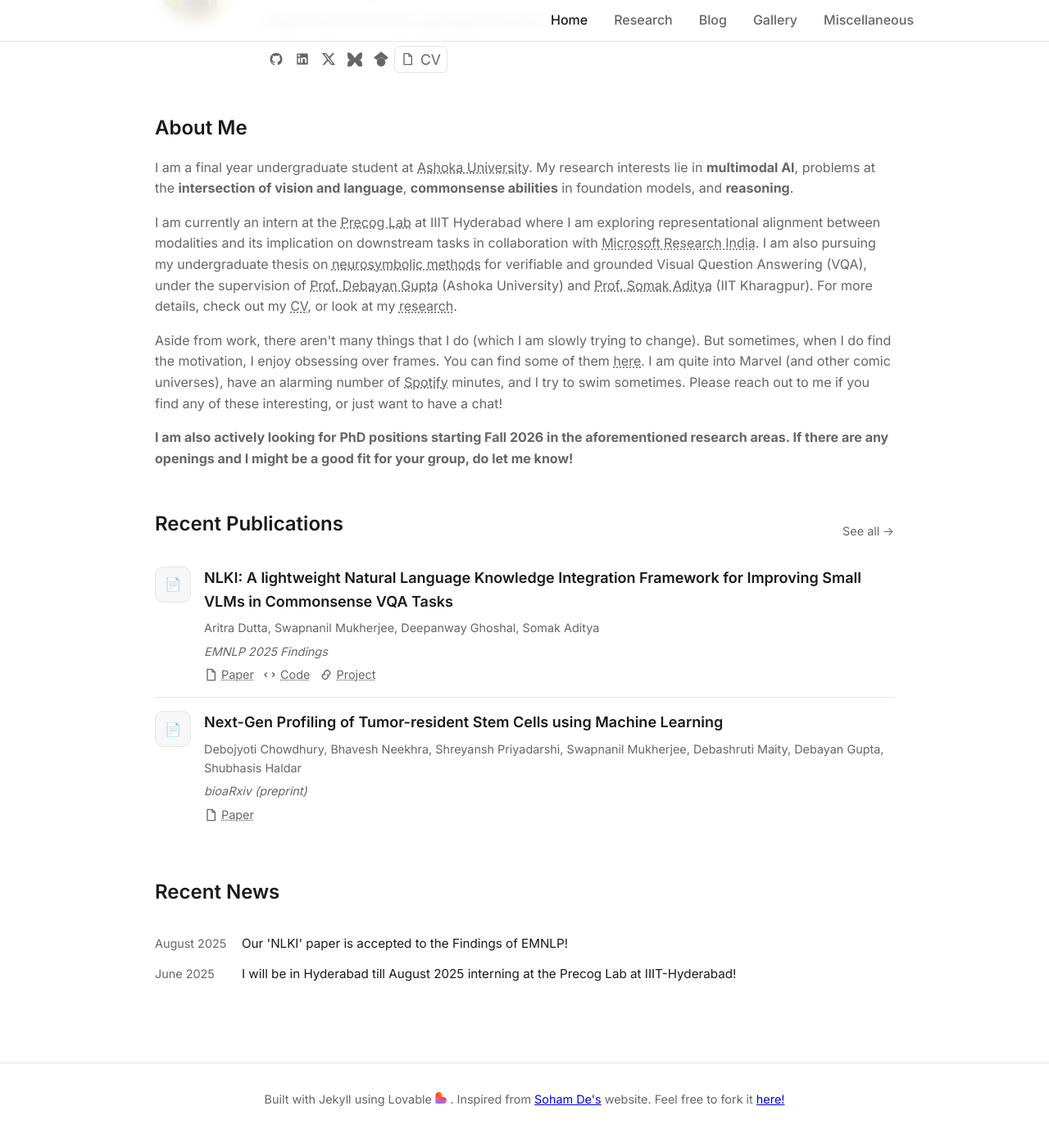
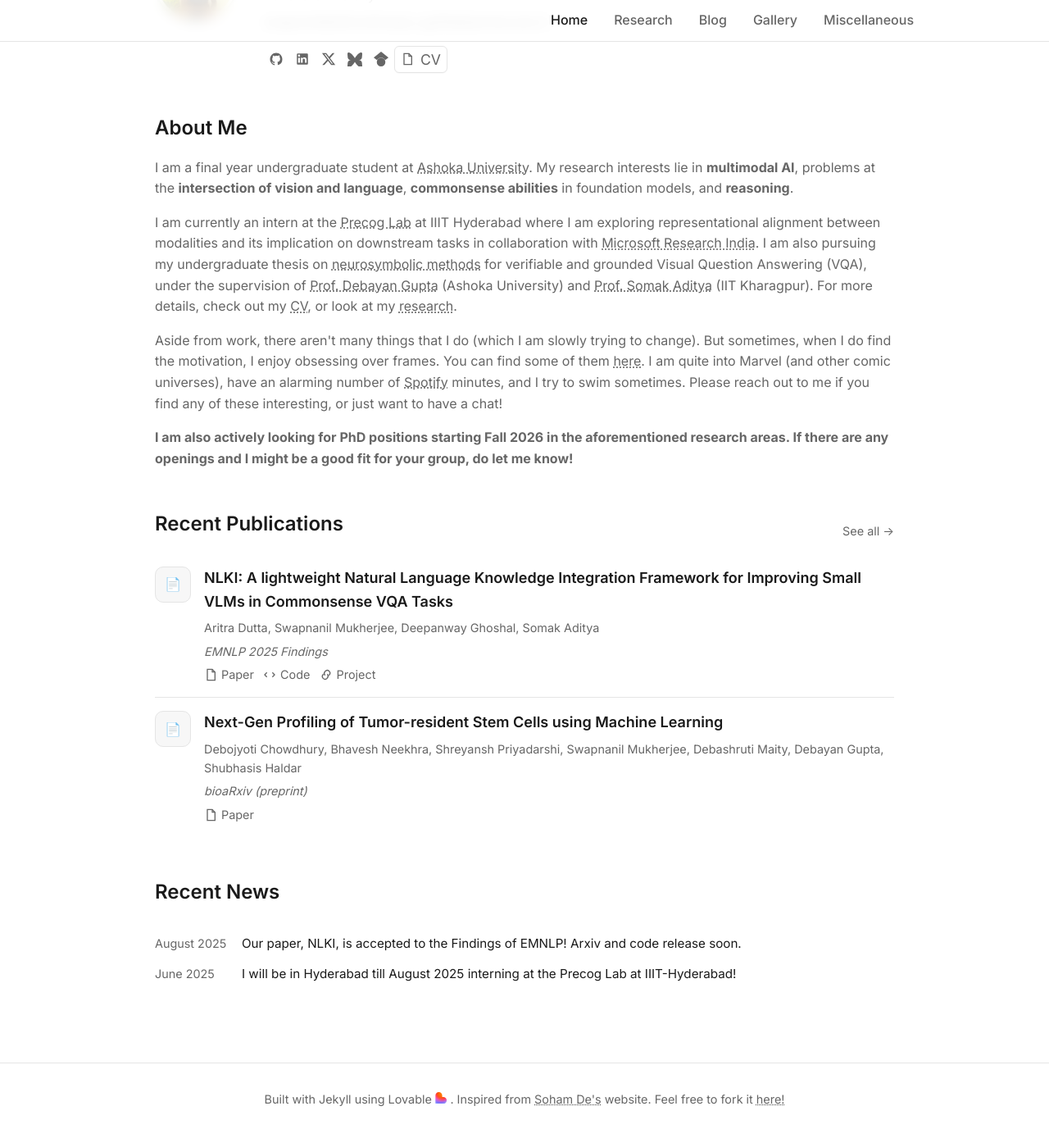
Before and after one commit to SwapnanilMukherjee/swapnanilmukherjee.github.io, a Jekyll site: the page built from index.md, in a window 1280 px wide and 1400 px high, scrolled down 172 px. Shown: the top 1388 px of the window at 82% size. Built offline with Jekyll 4.4.1, drawn with Linux system fonts in a browser that asks for light colours.

Commit message:
minor changes

```diff
--- a/_data/news.yml
+++ b/_data/news.yml
@@ -1,5 +1,5 @@
 - date: "August 2025"
-  content: "Our 'NLKI' paper is accepted to the Findings of EMNLP!"
+  content: "Our paper, NLKI, is accepted to the Findings of EMNLP! Arxiv and code release soon."
 
 - date: "June 2025"
   content: "I will be in Hyderabad till August 2025 interning at the Precog Lab at IIIT-Hyderabad!"
--- a/assets/css/main.css
+++ b/assets/css/main.css
@@ -49,6 +49,8 @@ h1 { font-size: 2rem; font-weight: 700; margin-bottom: 1rem; letter-spacing: -0.
 h2 { font-size: 1.5rem; font-weight: 600; margin-bottom: 1rem; }
 h3 { font-size: 1.125rem; font-weight: 600; margin-bottom: 0.5rem; }
 p { margin-bottom: 1rem; color: var(--muted); }
+p a {color: var(--muted); text-decoration: underline dotted; }
+p a:hover {color: var(--muted); font-weight: bold; text-decoration: underline dotted;}
 
 /* Profile */
 .profile { display: flex; gap: 2rem; margin-bottom: 3rem; align-items: flex-start; }
@@ -91,8 +93,6 @@ p { margin-bottom: 1rem; color: var(--muted); }
 
 /* Sections */
 .section { margin-bottom: 3rem; }
-.section a {color: var(--muted); text-decoration: underline dotted;}
-.section a:hover {color: var(--muted); font-weight: bold; text-decoration: underline dotted;}
 .section-header { display: flex; justify-content: space-between; align-items: center; margin-bottom: 1rem; }
 .section-header a { font-size: 0.9rem; color: var(--muted); text-decoration: none; }
 .section-header a:hover { color: var(--text); text-decoration: underline; }
--- a/index.md
+++ b/index.md
@@ -34,7 +34,7 @@ layout: default
           <path d="M5.242 13.769L0 9.5 12 0l12 9.5-5.242 4.269C17.548 11.249 14.978 9.5 12 9.5c-2.977 0-5.548 1.748-6.758 4.269zM12 10a7 7 0 1 0 0 14 7 7 0 0 0 0-14z"/>
         </svg>
       </a>
-      <a href="https://github.com/SwapnanilMukherjee/swapnanilmukherjee.github.io/blob/main/assets/CV.pdf" class="cv-button" title="Download CV">
+      <a href="/assets/CV.pdf" target="_blank" class="cv-button" title="Download CV">
         <svg aria-hidden="true" viewBox="0 0 24 24" fill="none" stroke="currentColor" stroke-width="2"><path d="M6 2h9l5 5v15H6z"/><path d="M15 2v5h5"/></svg>
         CV
       </a>
```
